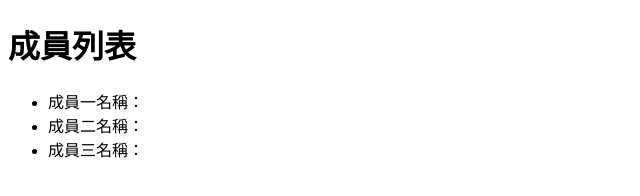
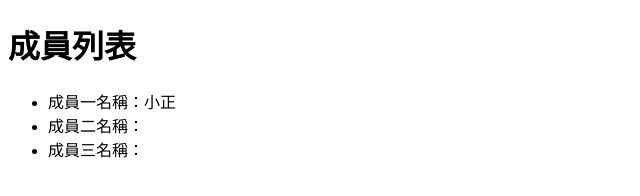
Before and after one commit to colorgolden/1121-4a, a plain HTML site: page index.html in a window 1280 px wide. Shown: the full height of the page, 0-640 px from the left. Drawn offline with Linux system fonts and the light colour scheme.

Commit message:
新增成員一

```diff
--- a/index.html
+++ b/index.html
@@ -8,7 +8,7 @@
 <body>
     <h1>成員列表</h1>
     <ul>
-        <li>成員一名稱：</li>
+        <li>成員一名稱：小正</li>
         <li>成員二名稱：</li>
         <li>成員三名稱：</li>
     </ul>
```
